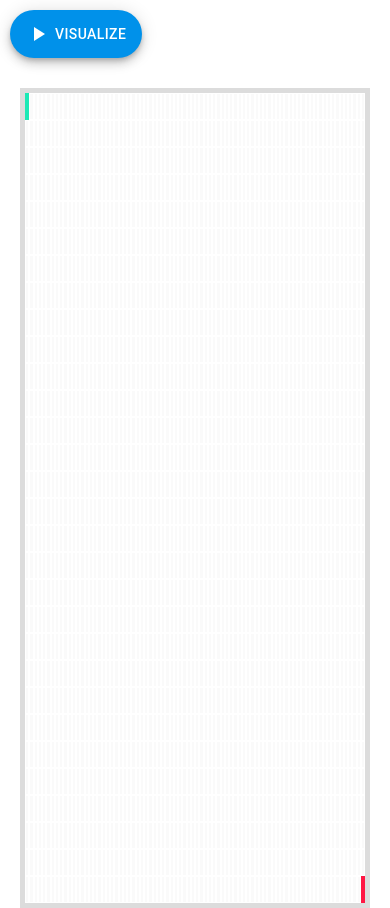
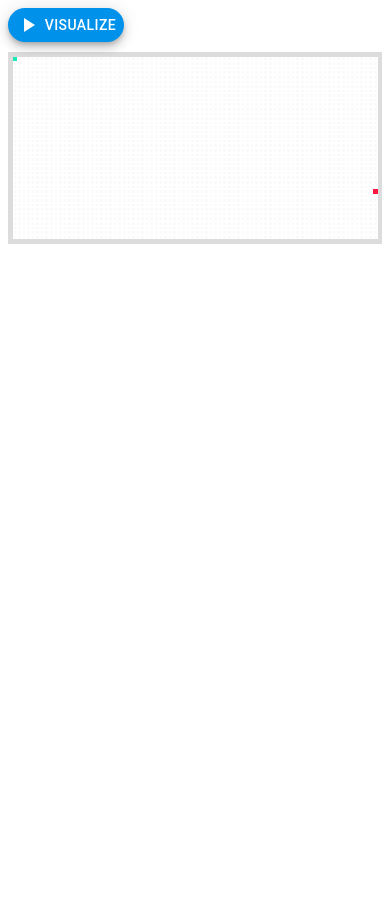
Before and after one commit to michaelrios28/pathfinding, a React (Create React App) app: page / in a window 390 px wide. After the commit the page ends 852 px from the top, so only its background shows below. Built offline with nearby package versions, Linux system fonts and the light colour scheme.

Commit message:
Some styling/responsiveness changes

```diff
--- a/src/algorithms/a_star_algorithm.js
+++ b/src/algorithms/a_star_algorithm.js
@@ -7,7 +7,7 @@ export const aStarAlgo = {
 
    init: function() {
       // create grid
-      for (let row = 0; row < 30; row++) {
+      for (let row = 0; row < 40; row++) {
          const currentRow = [];
          for (let col = 0; col < 80; col++) {
             currentRow.push([]);
--- a/src/components/Node/Node.css
+++ b/src/components/Node/Node.css
@@ -1,18 +1,15 @@
 .node {
-   width: 25px;
-   height: 25px;
-   /* margin: 1px; */
+   flex: 1 0 auto;
    background-color: #fafafa;
-
    border-style: solid;
    border-width: 0.02px;
    border-color: white;
-   flex-grow: 1;
 }
-
-/* .node:hover {
-   box-shadow: 1px 2px 2px 0px rgba(137, 145, 158, 0.4);
-} */
+.node:before {
+   padding-top: 100%;
+   content: "";
+   display: block;
+}
 
 .startNode {
    background-color: #1de9b6;
--- a/src/components/PathfindingVisualizer/PathfindingVisualizer.css
+++ b/src/components/PathfindingVisualizer/PathfindingVisualizer.css
@@ -3,11 +3,15 @@
    border-width: 5px;
    border-color: gainsboro;
    align-items: center;
-   margin: 20px;
-   flex-direction: row;
+   margin-top: 10px;
 }
 
 .row {
+   flex: 1 0 auto;
    display: flex;
    justify-content: center;
 }
+
+.pv {
+   margin: 2%;
+}
--- a/src/components/PathfindingVisualizer/PathfindingVisualizer.js
+++ b/src/components/PathfindingVisualizer/PathfindingVisualizer.js
@@ -72,15 +72,15 @@ export const PathfindingVisualizer = () => {
    }
 
    return (
-      <React.Fragment>
+      <div className="pv">
          <Fab
+            size="small"
             variant="extended"
             aria-label="like"
             onClick={handleClick}
             style={{
                backgroundColor: "#0091ea",
-               color: "white",
-               margin: "10px"
+               color: "white"
             }}
          >
             <PlayArrowIcon style={{ marginRight: "5px" }} />
@@ -108,6 +108,6 @@ export const PathfindingVisualizer = () => {
                );
             })}
          </div>
-      </React.Fragment>
+      </div>
    );
 };
```
Also changed, not shown: 1 other file (tests, documents, lock files or other folders).
